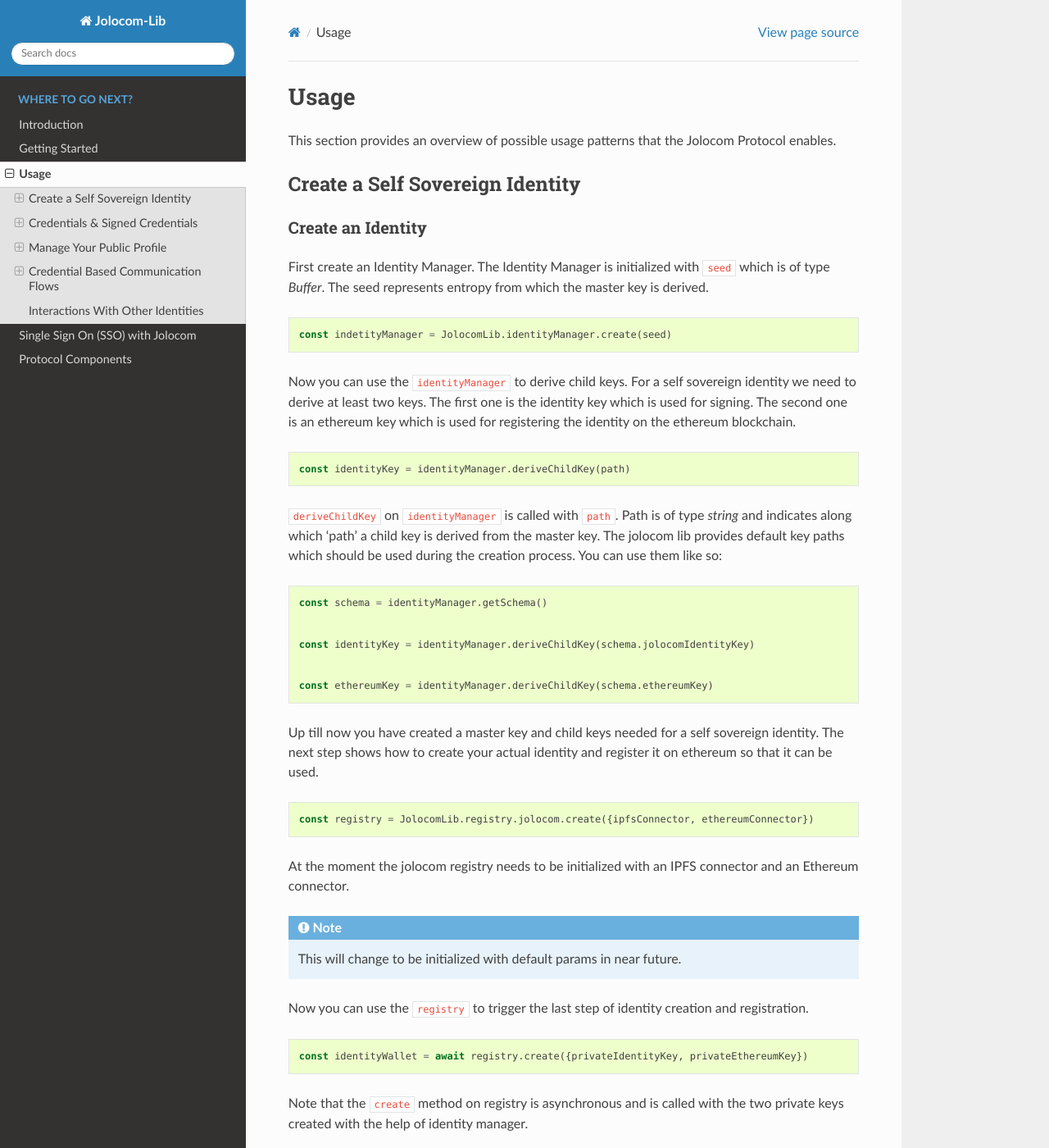
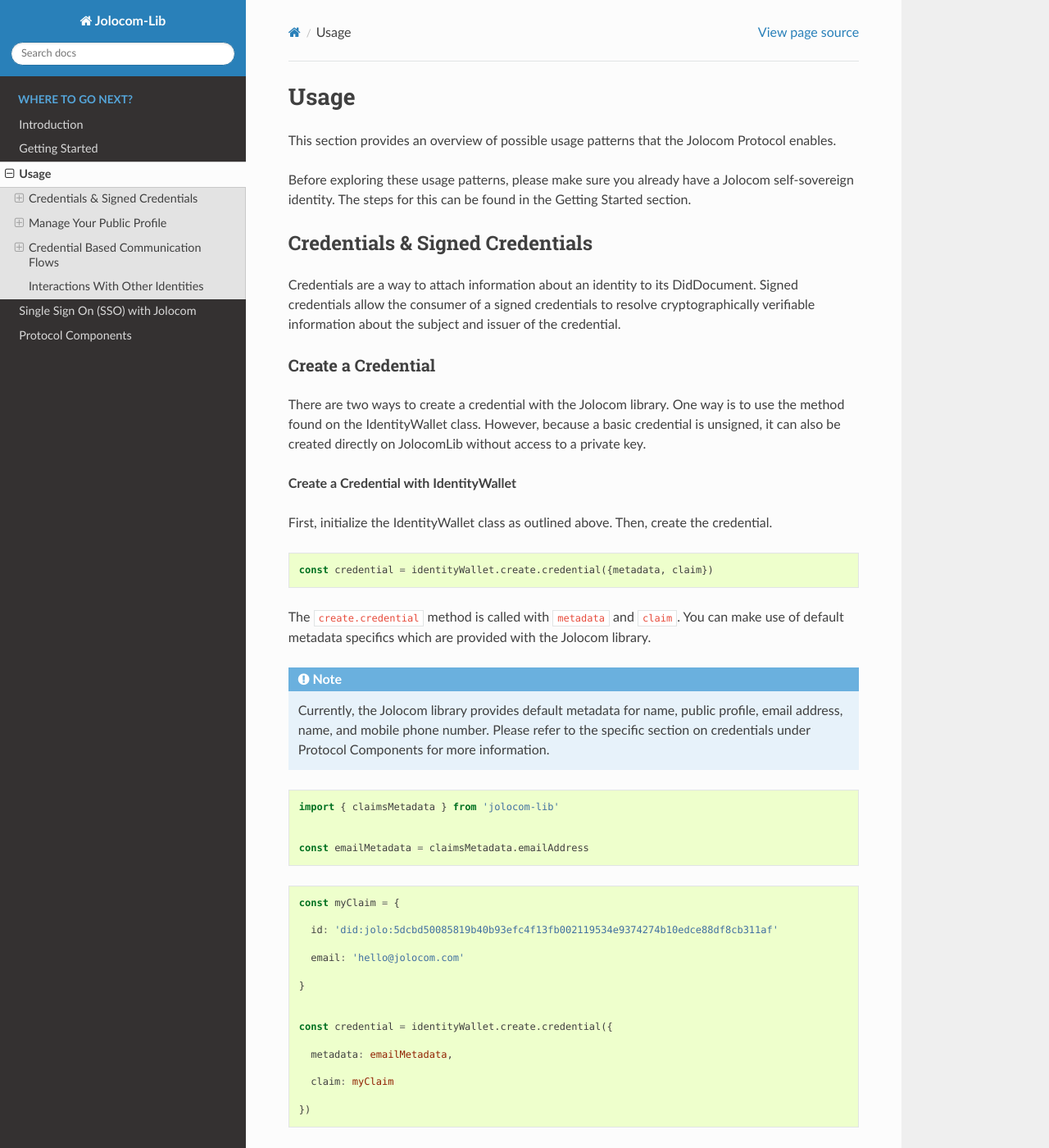
Before and after one commit to jolocom/jolocom-lib, a Sphinx documentation site: the page built from docs/usage.rst, in a window 1280 px wide and 1400 px high. Shown: the whole window at 82% size. Built offline with Sphinx 7.4.7 and the Read the Docs theme 2.0.0, drawn with Linux system fonts in a browser that asks for light colours; some of the changed text lies outside the part shown.

Commit message:
first iteration over documentation

```diff
--- a/docs/gettingStarted.rst
+++ b/docs/gettingStarted.rst
@@ -2,7 +2,7 @@
 Getting Started
 ===============
 
-The first step to start using the Jolocom protocol is to make sure to install jolocom lib as a dependency in your project.
+The first step to start using the Jolocom protocol is to make sure to install the Jolocom library as a dependency in your project.
 You can use npm to do this.
 
 .. code-block:: terminal
@@ -10,53 +10,55 @@
   npm install jolocom-lib --save
 
 
-.. warning:: Please be aware that the Jolocom Protocol is a work in progress right now.
-  Also, our protocol runs on the Ethereum testnet. Do not send any 'real' ether to your address.
+.. warning:: Please be aware that we are still in the alpha stage, and the Jolocom Protocol currently
+runs on the Ethereum testnet. Do not send any 'real' ether to your address.
 
 
-How to create a Self Sovereign Identity
+How to create a Self-Sovereign Identity
 =======================================
 
-The creation of a self sovereign identity encompasses several steps which are:
+The creation of a self-sovereign identity comprises several steps:
 
 * Create an Identity Manager
-* Derive Child Keys
-* Create the actual Identity
+* Derive child keys
+* Create the actual identity
 
 These steps are outlined in detail below.
 
-
-
 **Create an Identity Manager**
 
-To create a self sovereign identity you first create an Identity Manager. This gives you the
-capabilities to derive new child keys from the master key. Because of security, you never use master key directly - all the interactions of your identity are based on child keys.
+The creation of a self-sovereign identity starts with the instantiation of an Identity Manager.
+The Identity Manager class contains methods enabling the derivation of new child keys from the master key.
+Because of security reasons, the master key is never used for interactions — all interactions by your identity
+are based on child keys.
 
-The Identity Manager is initialized with ``seed`` which is a *Buffer* and
-represents entropy from which the master key is derived.
+The Identity Manager is initialized with a ``seed`` which is a *Buffer* and
+represents the entropy from which the master key has been derived.
 
 .. code-block:: typescript
 
   import { JolocomLib } from 'jolocom-lib'
 
-  const indetityManager = JolocomLib.identityManager.create(seed)
+  const identityManager = JolocomLib.identityManager.create(seed)
 
 **Derive Child Keys**
 
-Now you can use the ``identityManager`` to derive child keys. For a self sovereign identity
+Now you can use the ``identityManager`` to derive child keys. For a self-sovereign identity
 we need to derive at least two keys. The first one is the identity key which is used for signing.
-The second one is an ethereum key which is used for registering the identity on the ethereum
+The second one is an Ethereum key which is used for registering the identity on the Ethereum
 blockchain.
 
 .. code-block:: typescript
 
   const identityKey = identityManager.deriveChildKey(path)
 
-.. seealso:: In our architecture we use Hierachical Deterministic Key Derivation. If any of your child keys is compromised, you only lose one key and all the others (including the most important master key) are intact.
-   Go to `BIP-32 <https://github.com/bitcoin/bips/blob/master/bip-0032.mediawiki>`_ if you want to find out more about this concept.
+.. seealso:: As mentioned before, multiple personas are enabled through Hierachical Deterministic Key Derivation.
+If any of your child keys is compromised, you only lose one key. All other derived keys (including the most
+important master key) remain secure. Go to `BIP-32 <https://github.com/bitcoin/bips/blob/master/bip-0032.mediawiki>`_
+if you want to find out more about this derivation scheme.
 
 ``deriveChildKey`` on ``identityManager`` is called with ``path``. Path is a *string* and is a concept explored in previously mentioned  BIP 32 -
-it indicates along which 'path' a child key is derived from the master key. The jolocom lib provides
+it indicates along which 'path' a child key is derived from the master key. The Jolocom library provides
 default key paths which should be used during the creation process. You can use them like so:
 
 .. code-block:: typescript
@@ -81,26 +83,35 @@
   		path: string
 	}
 
-Up till now you have created a master key and child keys needed for a self sovereign identity.
-The next step shows how to create your actual identity and register it on ethereum so that it can be used.
+Up until this step, you have created a master key and child keys needed for a self-sovereign identity.
+The next step shows how to create your actual identity and register it on an Ethereum registry contract
+so that it can be used.
 
 **Create the Identity**
 
-The first step is to initialize the registry. The registry takes care of communicating to the
-outside world which in our case means Ethereum and IPFS. During the identity creation process,
-the registry assembles the DidDocument, pushes it to IPFS and registers
-the DID and a reference to the DDO (IPFS hash) on ethereum.
+The first step is to initialize the registry. The registry takes care of interactions with
+Ethereum and IPFS. During the identity creation process, the registry assembles the DidDocument, pushes it to IPFS
+and creates a mapping of the DID to the resulting IPFS hash pointing to the DidDocument. This mapping is then registered
+on Ethereum in the form of a record on the deployed registry smart contract.
 
 .. code-block:: typescript
 
   const registry = JolocomLib.registry.jolocom.create({ipfsConnector, ethereumConnector})
 
 The Jolocom registry needs to be initialized with an `IPFS connector <https://github.com/jolocom/jolocom-lib/blob/master/ts/ipfs/types.ts#L7>`_ and an `Ethereum connector <https://github.com/jolocom/jolocom-lib/blob/master/ts/ethereum/types.ts#L12>`_, but if you don't provide them, it will be initialized with default Jolocom connectors.
-Before you can finish the registration process, you need to make sure you fuel your Ethereum key with gas.
+Before you can finish the registration process, you need to make sure you fuel your Ethereum key for the Rinkeby testnet.
 
-In our Smartwallet and SSO example page, we use our own Fueling service. You're welcome to use it to create your or your service's identity, but please don't put too much load on it. `Here's <https://github.com/jolocom/smartwallet-app/blob/develop/src/lib/ethereum.ts#L21>`_ an example, the ``fueling endpoint`` should be ``https://faucet.jolocom.com/request``. In the next release of the library we will include a wrapper for the Fueling service.
+Note that the IPFS connector supplied with the Jolocom Library defaults to the configuration for the
+Jolocom IPFS cluster. However, you can use another IPFS gateway by using an IpfsStorageAgent instantiated
+from a custom configuration as the IPFS connector.
 
-Now you can use the ``registry`` to trigger the last step of identity creation and registration.
+Additionally, in our Smartwallet and SSO example page, we use our own fueling service. You're welcome to
+use it to create your or your service's identity, but please don't put too much load on it.
+`Here's <https://github.com/jolocom/smartwallet-app/blob/develop/src/lib/ethereum.ts#L21>`_ an example,
+the ``fueling endpoint`` should be ``https://faucet.jolocom.com/request``. In the next release of the
+library we will include a wrapper for the fueling service.
+
+Now you can use the ``registry`` for the last steps of identity creation and registration.
 
 .. code-block:: typescript
 
@@ -116,9 +128,10 @@
 What can I do now?
 ==================
 
-Up to this point you have successfully created a global self sovereign identity. Now you can use this identity to:
+Up to this point, you have successfully created a global self-sovereign identity. Now you can use
+this identity to:
 
-* create a public profile which can be viewed on resolution of your DID
+* create a public profile as part of your DidDocument
 * create self signed claims about your identity
 * create multiple personas (coming soon)
 * create a credential request to initiate interactions between identities
--- a/docs/usage.rst
+++ b/docs/usage.rst
@@ -4,101 +4,30 @@
 
 This section provides an overview of possible usage patterns that the Jolocom Protocol enables.
 
-
-********************************
-Create a Self Sovereign Identity
-********************************
-
-##################
-Create an Identity
-##################
-
-First create an Identity Manager. The Identity Manager is initialized with ``seed`` which is of type *Buffer*. The seed
-represents entropy from which the master key is derived.
-
-.. code-block:: typescript
-
-  const indetityManager = JolocomLib.identityManager.create(seed)
-
-Now you can use the ``identityManager`` to derive child keys. For a self sovereign identity
-we need to derive at least two keys. The first one is the identity key which is used for signing.
-The second one is an ethereum key which is used for registering the identity on the ethereum
-blockchain.
-
-.. code-block:: typescript
-
-  const identityKey = identityManager.deriveChildKey(path)
-
-``deriveChildKey`` on ``identityManager`` is called with ``path``. Path is of type *string*
-and indicates along which 'path' a child key is derived from the master key. The jolocom lib provides
-default key paths which should be used during the creation process. You can use them like so:
-
-.. code-block:: typescript
-
-  const schema = identityManager.getSchema()
-
-
-  const identityKey = identityManager.deriveChildKey(schema.jolocomIdentityKey)
-
-
-  const ethereumKey = identityManager.deriveChildKey(schema.ethereumKey)
-
-Up till now you have created a master key and child keys needed for a self sovereign identity.
-The next step shows how to create your actual identity and register it on ethereum so that it can be used.
-
-.. code-block:: typescript
-
-  const registry = JolocomLib.registry.jolocom.create({ipfsConnector, ethereumConnector})
-
-At the moment the jolocom registry needs to be initialized with an IPFS connector and an Ethereum connector.
-
-.. note:: This will change to be initialized with default params in near future.
-
-Now you can use the ``registry`` to trigger the last step of identity creation and registration.
-
-.. code-block:: typescript
-
-  const identityWallet = await registry.create({privateIdentityKey, privateEthereumKey})
-
-Note that the ``create`` method on registry is asynchronous and is called with the two private keys created with the help of identity manager.
-
-The returned identityWallet class gives you signing capabilities and access to your identity details.
-
-###############################
-Initialize IdentityWallet Class
-###############################
-
-In case you already created an identity with the jolocom lib you can initialize the IdentityWallet class
-by creating a registry and calling the ``authenticate`` method on it with the jolocomIdentity private key.
-
-.. code-block:: typescript
-
-  const registry = JolocomLib.registry.jolocom.create({ipfsConnector, ethereumConnector})
-
-  const identityWallet = registry.authenticate(privateIdentityKey)
-
+Before exploring these usage patterns, please make sure you already have a Jolocom self-sovereign identity.
+The steps for this can be found in the Getting Started section.
 
 ********************************
 Credentials & Signed Credentials
 ********************************
 
-Credentials and Signed Credentials are a way to attach information to a DID. Signed credentials
-give you the benefit to express cryptographically verifiable information - so that the consumer of this
-signed credentials is able to resolve information about the issuer plus establish validity of the signature.
+Credentials are a way to attach information about an identity to its DidDocument.
+Signed credentials allow the consumer of a signed credentials to resolve cryptographically
+verifiable information about the subject and issuer of the credential.
 
 
 ###################
 Create a Credential
 ###################
 
-There are two ways to create a credential with jolocom lib. One way is to use the IdentityWallet class
-for it. However, since a credential has no signature, it can also be created direcly on JolocomLib without access
-to a private key.
+There are two ways to create a credential with the Jolocom library. One way is to use the method found on
+the IdentityWallet class. However, because a basic credential is unsigned, it can also be created directly
+on JolocomLib without access to a private key.
 
 
 **Create a Credential with IdentityWallet**
 
-First, initialize the IdentityWallet class as outlined above. Then create the credential.
+First, initialize the IdentityWallet class as outlined above. Then, create the credential.
 
 .. code-block:: typescript
 
@@ -106,10 +35,10 @@
 
 
 The ``create.credential`` method is called with ``metadata`` and ``claim``.
-You can make use of default metadata specifics which are provided with the jolocom library.
+You can make use of default metadata specifics which are provided with the Jolocom library.
 
-.. note:: Currently jolocom lib provides default metadata for name, public profile,
- email address, name, and mobile phone number. Please check the specific section on credential
+.. note:: Currently, the Jolocom library provides default metadata for name, public profile,
+ email address, name, and mobile phone number. Please refer to the specific section on credentials
  under Protocol Components for more information.
 
 .. code-block:: typescript
@@ -139,26 +68,28 @@
 
   })
 
-The returned credential is a class which exposes several methods, like ``credential.getType()`` which
-in our example above would return an *Array* that looks like this:
+The returned credential is a class which exposes several methods. For example, one such method
+``credential.getType()`` would return an *Array* that looks like this:
 
  ['Credential', 'ProofOfEmailCredential']
 
 **Create a Credential directly with JolocomLib**
 
+This method allows you to create a credential without keys.
+
 .. code-block:: typescript
 
   import { JolocomLib } from 'jolocom-lib'
 
-  const credetial = JolocomLib.unsigned.createCredential({metadata, claim})
+  const credential = JolocomLib.unsigned.createCredential({metadata, claim})
 
 
 ##########################
 Create a Signed Credential
 ##########################
 
-A signed credential can be created via two ways. You can either create a signed credential
-from scratch or sign an already created or received credential.
+A signed credential can be created in two ways. You can either create a signed credential
+from scratch, or sign an already created or received credential.
 
 **Create a Signed Credential**
 
@@ -206,8 +137,8 @@
 Manage Your Public Profile
 **************************
 You can attach a public profile to a signing key so that parties who interact with this identity are able to
-resolve more information about you. This is especially relevant for online services as the public profile would be
-the first point of contact between two identities.
+access basic information about you. This is especially relevant for interactions with online services,
+as the public profile would effectively be the default initial information exchanged between two identities.
 
 
 Before you start, initialize the IdentityWallet class as outlined in first section.
@@ -217,7 +148,7 @@
 ###
 
 
-Get the default metadata from the jolocom lib.
+Get the default metadata from the Jolocom library.
 
 .. code-block:: typescript
 
@@ -266,8 +197,8 @@
 
   identityWallet.identity.publicProfile.add(publicProfileCred)
 
-Up till now you have made the changes to your identity locally.
-Now you can commit the changes to ipfs and ethereum.
+Up until now, you have been making the changes to your identity locally.
+Now, you can commit the changes to IPFS and Ethereum.
 
 .. code-block:: typescript
 
@@ -278,7 +209,7 @@
 ######
 
 The update functionality is very similar to the add functionality.
-The only difference is that on add it throws an error if a public profile already exists.
+The only difference is that on add, an error is thrown if a public profile already exists.
 
 ######
 Delete
@@ -291,6 +222,10 @@
 
   await registry.commit({wallet: identityWallet, ethereumPrivateKey})
 
+  Please note that due to the way that IPFS handles the concept of deletion, this delete method
+  simply unpins your public profile from its corresponding pin set, and allows the unpinned data
+  to be garbage collected in a 24 hour cycle. Accordingly, if the data has been pinned by another
+  IPFS gateway, complete removal of stored information on the IPFS network cannot be ensured.
 
 ###
 Get
@@ -300,13 +235,11 @@
 
   const publicProfile = identityWallet.identity.publicProfile.get()
 
-
 ************************************
 Credential Based Communication Flows
 ************************************
 
-Below you will find the credential based interactions enabled by the Jolocom protocol.
-Creation and consumption examples show the interaction patterns between identities.
+Below you will find the credential-based interaction patterns enabled by the Jolocom protocol.
 
 ##################################
 Create a Signed Credential Request
@@ -336,8 +269,8 @@
 Consume a Signed Credential Request
 ###################################
 
-First, use the parse functionality of jolocom lib to transform received data into respective class instance.
-We have two ways to send a signed reponse - as json or as a JWT. Use the parser accordingly.
+First, use the parse method on the Jolocom library to transform received JSON-LD or JWT data
+into their respective class instances.
 
 .. code-block:: typescript
 
@@ -360,8 +293,8 @@
 Consume a Signed Credential Response
 ####################################
 
-First, use the parse functionality of jolocom lib to transform received data into respective class instance.
-We have two ways to send a signed reponse - as json or as a JWT. Use the parser accordingly.
+Signed credential responses can also be received in either JSON-LD or JWT formats, and should be parsed
+accordingly with the parse method supplied by the Jolocom Library.
 
 .. code-block:: typescript
 
```
Also changed, not shown: other parts of docs/gettingStarted.rst (+2 -1 lines), other parts of docs/usage.rst (+5 -5 lines), docs/index.rst (+14 -15 lines), docs/introduction.rst (+26 -32 lines), docs/ssoSetUp.rst (+13 -14 lines).
